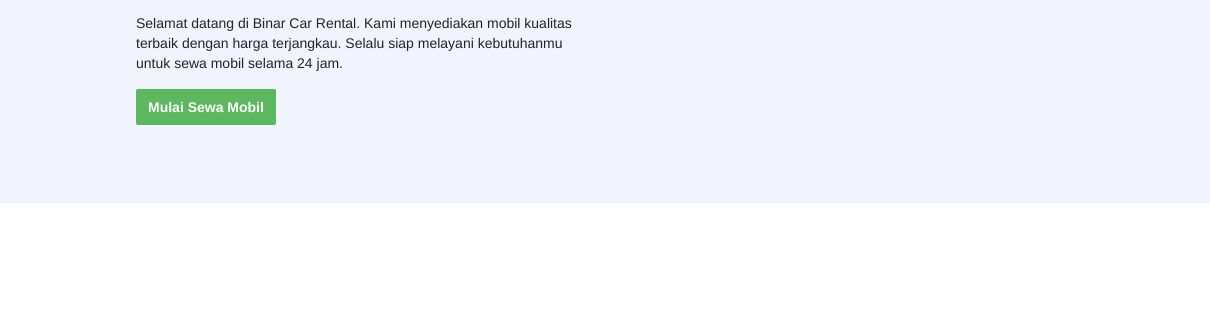
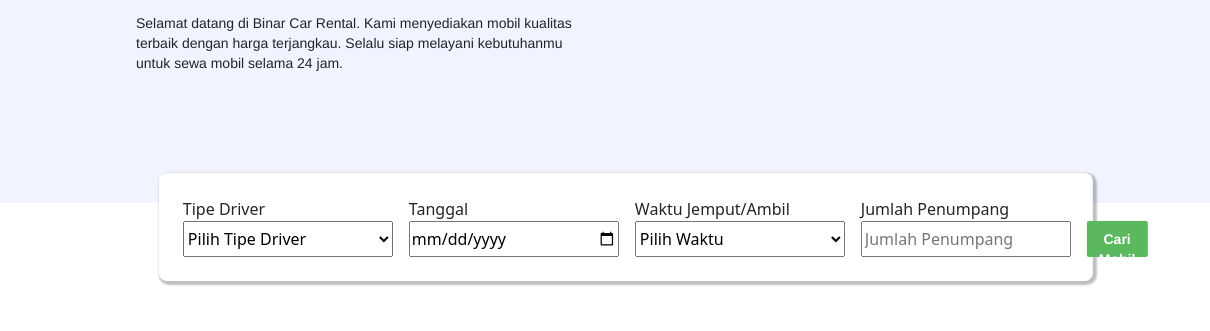
Before and after one commit to haikalnuril/24001183-km7-hai-bcr-ch2, a website: page public/cars.html in a window 1280 px wide. Shown: the part 297-628 px from the top of the page, 0-1210 px from the left. Drawn offline with nearby package versions, Linux system fonts and the light colour scheme.

Commit message:
feat: search box

```diff
--- a/public/cars.html
+++ b/public/cars.html
@@ -115,9 +115,6 @@
                             selama 24 jam.
                         </p>
                     </div>
-                    <a class="button-general nav-link active button-aneh">
-                        Mulai Sewa Mobil
-                    </a>
                 </div>
                 <div class="right-side d-flex justify-content-end">
                     <img src="images/assets/img_car.png" alt="BCR.png" />
@@ -125,7 +122,40 @@
             </div>
         </section>
 
-        <section></section>
+        <section class="search">
+            <div class="search--main">
+                <div class="type-driver">
+                    <label for="driver">Tipe Driver</label>
+                    <select name="driver" id="driver" class="input-cars">
+                        <option value="false" disabled selected id="driverPlaceholder">Pilih Tipe Driver</option>
+                        <option value="1">Dengan Sopir</option>
+                        <option value="2">Tanpa Sopir (Lepas Kunci)</option>
+                    </select>
+                </div>
+                <div class="date">
+                    <label for="date">Tanggal</label>
+                    <input type="date" class="input-cars" name="date" id="date" placeholder="Pilih Tanggal">
+                </div>
+                <div class="time">
+                    <label for="time">Waktu Jemput/Ambil</label>
+                    <select name="time" id="time" class="input-cars">
+                        <option value="" disabled selected>Pilih Waktu</option>
+                        <option value="08:00">08:00 &nbsp;&nbsp;&nbsp;WIB</option>
+                        <option value="09:00">09:00 &nbsp;&nbsp;&nbsp;WIB</option>
+                        <option value="10:00">10:00 &nbsp;&nbsp;&nbsp;WIB</option>
+                        <option value="11:00">11:00 &nbsp;&nbsp;&nbsp;WIB</option>
+                        <option value="12:00">12:00 &nbsp;&nbsp;&nbsp;WIB</option>
+                    </select>
+                </div>
+                <div class="passenger">
+                    <label for="passenger">Jumlah Penumpang</label>
+                    <input type="number" class="input-cars" placeholder="Jumlah Penumpang">
+                </div>
+                <div class="search-car">
+                    <button type="submit" class="search-car-button button-general  nav-link active">Cari Mobil</button>
+                </div>
+            </div>
+        </section>
 
         <section class="footer">
             <div class="footer-main">
--- a/public/css/cars.css
+++ b/public/css/cars.css
@@ -41,6 +41,7 @@
     font-weight: bold !important;
     line-height: 20px !important;
     color: #ffffff !important;
+    height: 36px !important;
 }
 
 .button-aneh {
@@ -96,6 +97,58 @@
     /* width: 704px; */
     height: 407px;
     margin-top: 37px;
+}
+
+/* search-page */
+
+.search {
+    background-color: #ffffff;
+    width: 73%;
+    margin: 0 auto;
+    border-radius: 8px;
+    box-shadow: 2px 2px 2px 2px rgba(0, 0, 0, 0.25);
+    margin-top: -30px;
+    position: absolute;
+    z-index: 1;
+    transform: translateX(17%);
+}
+
+.search--main {
+    display: flex;
+    flex-direction: row;
+    gap: 16px;
+    padding: 24px;
+}
+
+.type-driver{
+    display: flex;
+    flex-direction: column;
+}
+
+.date {
+    display: flex;
+    flex-direction: column;
+}
+
+.time {
+    display: flex;
+    flex-direction: column;
+}
+
+.passenger {
+    display: flex;
+    flex-direction: column;
+}
+
+.input-cars{
+    width: 210px;
+    height: 36px;
+}
+
+.search-car{
+    display: flex;
+    justify-content: end;
+    flex-direction: column;
 }
 
 /* footer-page */
--- a/public/scripts/index.js
+++ b/public/scripts/index.js
@@ -35,8 +35,8 @@
 //     `;
 // });
 
-// const driverPlaceholder = document.getElementById('driverPlaceholder');
-// driverPlaceholder.style.display = "none";
+const driverPlaceholder = document.getElementById('driverPlaceholder');
+driverPlaceholder.style.display = "none";
 
 // const timePlaceholder = document.querySelector('#time option[selected]');
 // timePlaceholder.style.display = "none";
```
